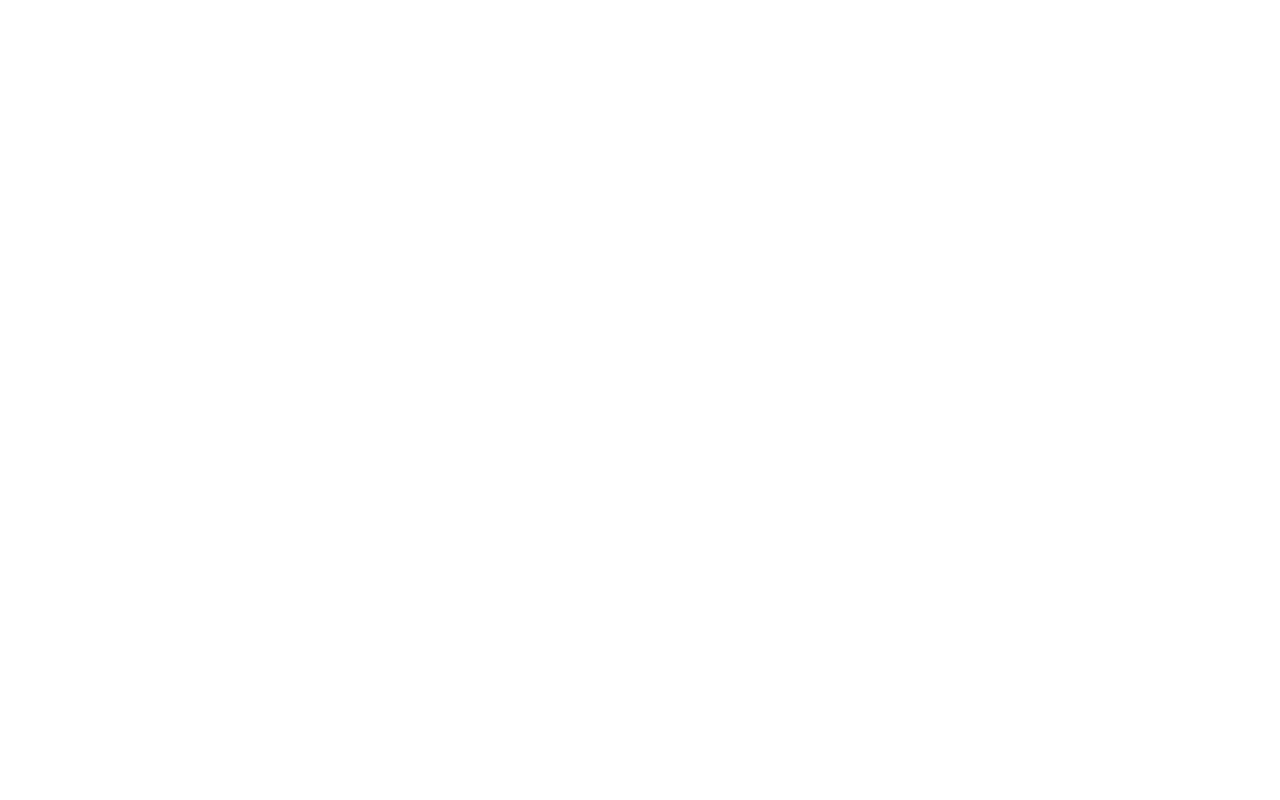
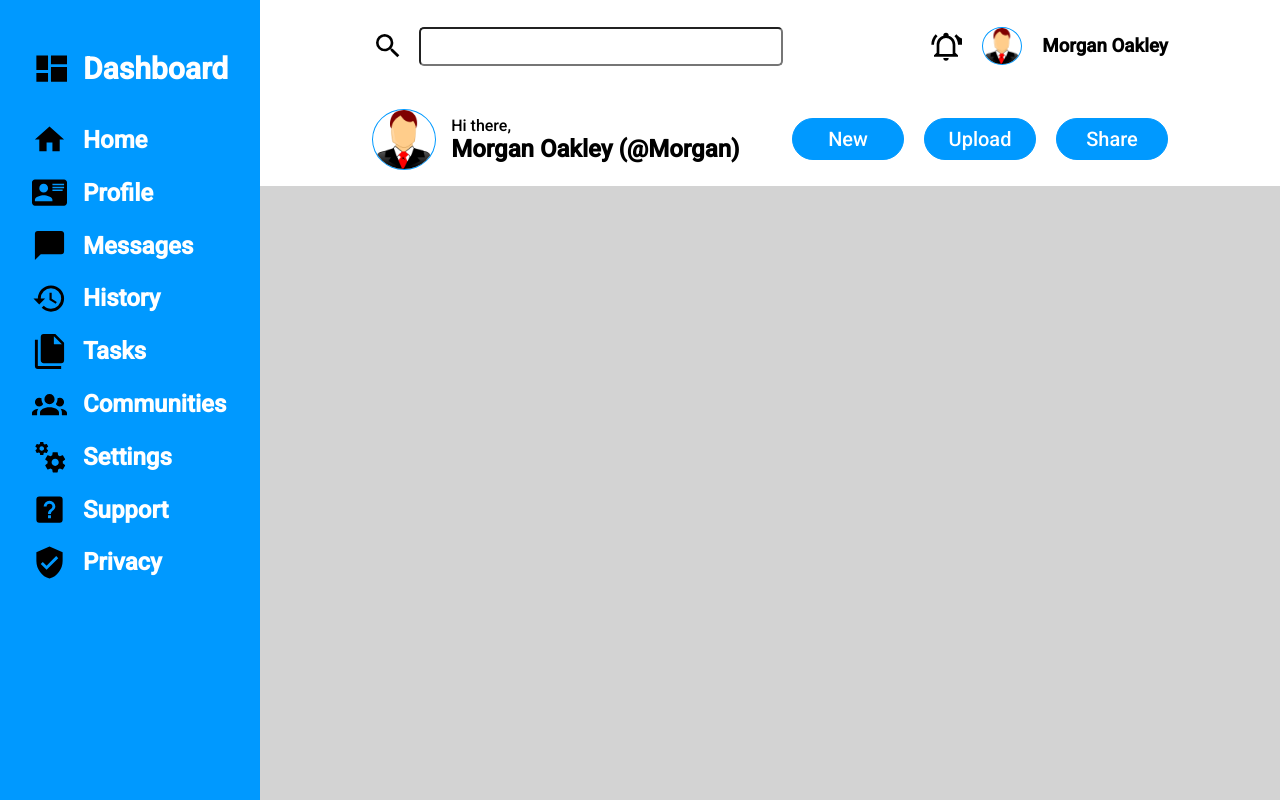
Before and after one commit to DragicevicS/dashboard, a plain HTML site: page index.html in a window 1280 px wide. Drawn offline with Linux system fonts and the light colour scheme.

Commit message:
Add dashboard layout, almost done with header and navigation bar

```diff
--- a/index.html
+++ b/index.html
@@ -8,6 +8,67 @@
   <link rel="stylesheet" href="style.css">
 </head>
 <body>
+  <nav>
+    <img src="images/dashboard-icon.svg" alt="Dashboard icon">
+    <h1>Dashboard</h1>
+    <img src="images/home-icon.svg" alt="Home icon">
+    <h2>Home</h2>
+    <img src="images/profile-icon.svg" alt="Profile icon">
+    <h2>Profile</h2>
+    <img src="images/messages-icon.svg" alt="Messages icon">
+    <h2>Messages</h2>
+    <img src="images/history-icon.svg" alt="History icon">
+    <h2>History</h2>
+    <img src="images/tasks-icon.svg" alt="Tasks icon">
+    <h2>Tasks</h2>
+    <img src="images/communities-icon.svg" alt="Communities icon">
+    <h2>Communities</h2>
+    <img src="images/settings-icon.svg" alt="Settings icon">
+    <h2>Settings</h2>
+    <img src="images/support-icon.svg" alt="Support icon">
+    <h2>Support</h2>
+    <img src="images/privacy-icon.svg" alt="Privacy icon">
+    <h2>Privacy</h2>
+  </nav>
+  <header>
+    <div class="header-top">
+      <div class="search">
+        <img src="images/search-icon.svg" alt="Search icon" class="icon">
+        <input type="search" name="search" id="search">
+      </div>
+      <div class="profile-dash">
+        <img src="images/notification-icon.svg" alt="Notification icon" class="icon">
+        <img src="images/user-profile.png" alt="User's profile picture" class="pic-small">
+        <h3>Morgan Oakley</h3>
+      </div>
+    </div>
+    <div class="header-bottom">
+      <div class="profile-info">
+        <img src="images/user-profile.png" alt="User's profile picture" class="pic-big">
+        <div class="greet">
+          <p>Hi there,</p>
+          <h2>Morgan Oakley (@Morgan)</h2>
+        </div>
+      </div>
+      <div class="buttons">
+        <button>New</button>
+        <button>Upload</button>
+        <button>Share</button>
+      </div>
+    </div>
+  </header>
+  <main>
+    <div class="project-cards">
 
+    </div>
+    <div class="sidebar">
+      <div class="annoucements">
+
+      </div>
+      <div class="trending">
+
+      </div>
+    </div>
+  </main>
 </body>
 </html>
--- a/style.css
+++ b/style.css
@@ -1,10 +1,114 @@
+@import url('https://fonts.googleapis.com/css2?family=Roboto:wght@500&display=swap');
+
 * {
   padding: 0;
   margin: 0;
   box-sizing: border-box;
+  font-family: 'Roboto', sans-serif;
+  /*border: solid 1px black;*/
 }
 
 body {
+  display: grid;
+  grid-template: 1fr 4fr / 1fr 5fr;
   width: 100%;
   height: 100vh;
 }
+
+/*navigation*/
+
+nav {
+  display: grid;
+  grid-template: 10% repeat(9, max(5%, 35px)) / 35px 1fr;
+  grid-area: 1/1/3/2;
+  align-items: center;
+  background-color: #0099ff;
+  color: white;
+  padding: 2rem;
+  gap: 1rem;
+}
+
+nav h1 {
+  font-size: 30px;
+}
+
+
+/*header*/
+
+header {
+  display: grid;
+  grid-template-rows: 1fr 1fr;
+  grid-area: 1/2/2/3;
+  background-color: white;
+}
+
+.header-top,
+.header-bottom {
+  display: grid;
+  grid-template-columns: 2fr 1.5fr;
+  padding: 1rem 7rem;
+  align-items: center;
+}
+
+.search,
+.profile-dash,
+.profile-info,
+.buttons {
+  display: flex;
+  gap: 15px;
+  align-items: center;
+  flex: 1;
+}
+
+.profile-dash,
+.buttons {
+  gap: 20px;
+  justify-content: flex-end;
+}
+
+.greet {
+  display: grid;
+  align-items: center;
+}
+
+.icon {
+  width: 2rem;
+  height: auto;
+}
+
+.search input {
+  width: 80%;
+  border-radius: 5px;
+  padding: 10px;
+}
+
+.pic-small {
+  width: 2.5rem;
+  height: auto;
+  border-radius: 100%;
+  border: solid 1px #0099ff;
+}
+
+.pic-big {
+  width: 4rem;
+  height: auto;
+  border-radius: 100%;
+  border: solid 1px #0099ff;
+}
+
+.buttons button {
+  font-size: 20px;
+  width: 7rem;
+  padding: 0.5rem;
+  background-color: #0099ff;
+  border: solid 1px #0099ff;
+  border-radius: 25px;
+  color: white;
+}
+
+/*main*/
+
+main {
+  grid-area: 2/2/3/3;
+  background-color: lightgray;
+}
```
Also changed, not shown: images/communities-icon.svg (added), images/dashboard-icon.svg (added), images/favorites-icon.svg (added), images/history-icon.svg (added), images/home-icon.svg (added), images/messages-icon.svg (added), images/notification-icon.svg (added), images/privacy-icon.svg (added), images/profile-icon.svg (added), images/search-icon.svg (added), images/settings-icon.svg (added), images/share-icon.svg (added), images/support-icon.svg (added), images/tasks-icon.svg (added), 2 more files.
